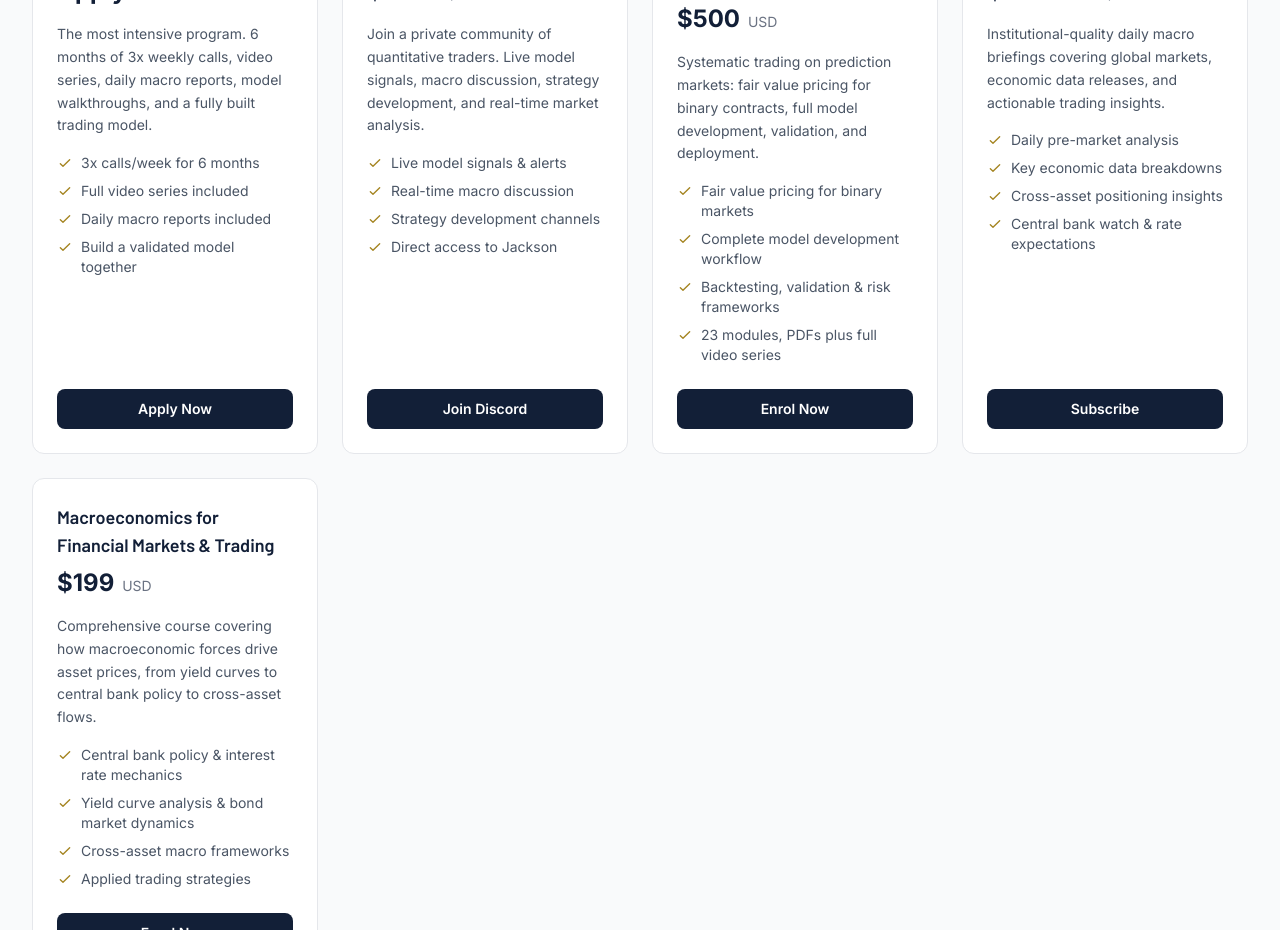
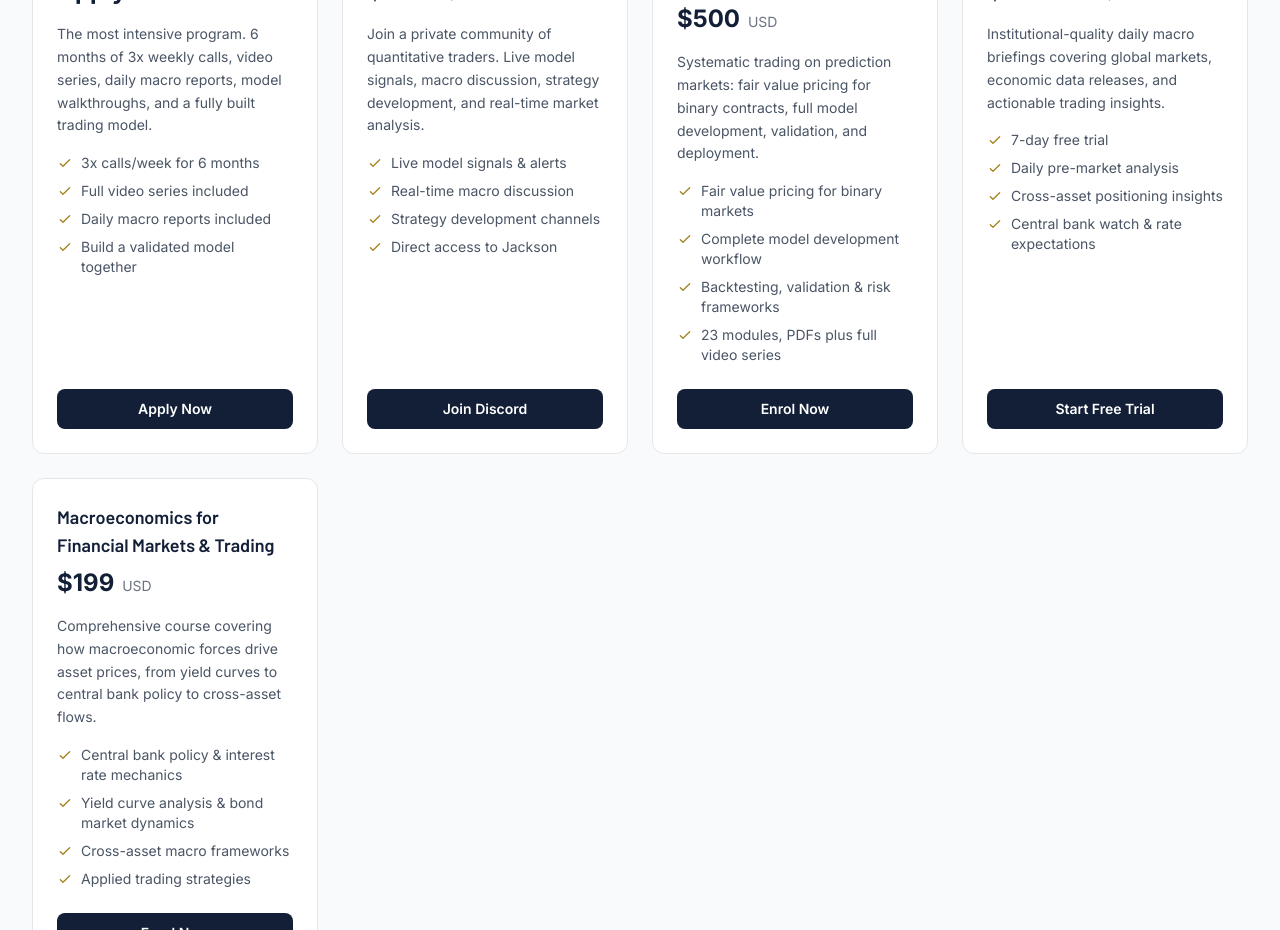
Before and after one commit to jacksonsemenas-creator/jsfinancials-website, a Next.js app: page / in a window 1280 px wide. Shown: the part 1760-2690 px from the top of the page. Built offline with nearby package versions, Linux system fonts and the light colour scheme; no server answers.

Commit message:
Add 7-day free trial to Daily Reports

```diff
--- a/src/app/HomeContent.tsx
+++ b/src/app/HomeContent.tsx
@@ -108,13 +108,13 @@ const products = [
     description:
       "Institutional-quality daily macro briefings covering global markets, economic data releases, and actionable trading insights.",
     features: [
+      "7-day free trial",
       "Daily pre-market analysis",
-      "Key economic data breakdowns",
       "Cross-asset positioning insights",
       "Central bank watch & rate expectations",
     ],
     href: "/products/daily-reports",
-    cta: "Subscribe",
+    cta: "Start Free Trial",
   },
   {
     title: "Macroeconomics for Financial Markets & Trading",
--- a/src/app/api/chat/route.ts
+++ b/src/app/api/chat/route.ts
@@ -40,13 +40,13 @@ Your role is to help website visitors by answering questions about JS Financials
    - Self-paced, lifetime access
    - Best for: anyone wanting to understand how macro drives markets, a great starting point
 
-4. **JSF Daily Macroeconomic Reports** ($29.99/month)
+4. **JSF Daily Macroeconomic Reports** ($29.99/month, 7-day free trial)
+   - 7-day free trial, cancel anytime during the trial and pay nothing
    - Institutional-quality daily briefings
    - Covers 40+ FX pairs, 9 commodities, 9 equity indices, 8 cryptocurrencies
    - Global macro overview, fundamental analysis, all-asset dashboard
    - Bias, risk scores, and tradability rankings
    - Delivered daily + archived in member portal at jsfinancials.com.au/members
-   - Cancel anytime, no lock-in
    - Best for: active traders who want daily institutional-grade macro analysis
 
 5. **JSF Quantitative Trading Discord** ($50/month)
--- a/src/app/products/daily-reports/page.tsx
+++ b/src/app/products/daily-reports/page.tsx
@@ -82,7 +82,7 @@ export default function DailyReportsPage() {
               indices, and cryptocurrencies. Delivered daily at 10:00 PM AEDT,
               seven days a week.
             </p>
-            <div className="flex flex-wrap items-center gap-6 mb-8">
+            <div className="flex flex-wrap items-center gap-6 mb-4">
               <div>
                 <span className="text-4xl font-bold text-white">$29.99</span>
                 <span className="text-gray-400 ml-2">USD / month</span>
@@ -91,14 +91,20 @@ export default function DailyReportsPage() {
                 or $269.99 / year (save 25%)
               </div>
             </div>
+            <div className="inline-flex items-center gap-2 px-3 py-1.5 rounded-full bg-green-500/10 border border-green-500/30 text-green-400 text-sm font-medium mb-8">
+              <svg className="w-4 h-4" fill="none" stroke="currentColor" viewBox="0 0 24 24">
+                <path strokeLinecap="round" strokeLinejoin="round" strokeWidth={2} d="M5 13l4 4L19 7" />
+              </svg>
+              7-day free trial. Cancel anytime.
+            </div>
             <div className="flex flex-wrap gap-4">
               <a
-                href="https://buy.stripe.com/3cI00l9ezasz0T6gAc6J205"
+                href="https://buy.stripe.com/9B6dRb0I330759mgAc6J20b"
                 target="_blank"
                 rel="noopener noreferrer"
                 className="inline-flex items-center px-8 py-3 bg-gold hover:bg-gold-light text-navy font-semibold rounded-lg transition-colors"
               >
-                Subscribe Now
+                Start Free Trial
               </a>
               <a
                 href="/files/sample-daily-report.pdf"
@@ -173,9 +179,9 @@ export default function DailyReportsPage() {
                   "Sent to your inbox at 10:00 PM AEDT every day, seven days a week. Be prepared before the session opens.",
               },
               {
-                title: "Cancel Anytime",
+                title: "7-Day Free Trial",
                 description:
-                  "No lock-in commitment. Cancel your subscription at any time with no questions asked.",
+                  "Try the full report for 7 days, no charge. Cancel anytime during the trial and pay nothing.",
               },
               {
                 title: "Professional Format",
@@ -203,20 +209,20 @@ export default function DailyReportsPage() {
       <section className="bg-navy py-20">
         <div className="max-w-3xl mx-auto px-4 sm:px-6 lg:px-8 text-center">
           <h2 className="font-heading text-3xl font-bold text-white mb-4">
-            Start Your Edge Tomorrow
+            Try It Free for 7 Days
           </h2>
           <p className="text-gray-300 mb-8">
-            Get your first report tonight. Institutional-grade macro analysis
-            delivered daily for less than the cost of a coffee.
+            Get your first report tonight. 7 days free, then $29.99/mo. Cancel
+            anytime during the trial and pay nothing.
           </p>
           <div className="flex flex-wrap justify-center gap-4">
             <a
-              href="https://buy.stripe.com/3cI00l9ezasz0T6gAc6J205"
+              href="https://buy.stripe.com/9B6dRb0I330759mgAc6J20b"
               target="_blank"
               rel="noopener noreferrer"
               className="inline-flex items-center px-8 py-3 bg-gold hover:bg-gold-light text-navy font-semibold rounded-lg transition-colors"
             >
-              Subscribe — $29.99/mo
+              Start Free Trial
             </a>
             <a
               href="/files/sample-daily-report.pdf"
--- a/src/app/products/page.tsx
+++ b/src/app/products/page.tsx
@@ -73,17 +73,17 @@ const products = [
     period: "USD / month",
     type: "Subscription",
     description:
-      "Institutional-quality daily briefings covering global macro conditions, key data releases, and actionable insights. Know what's moving markets before you trade.",
+      "Institutional-quality daily briefings covering global macro conditions, key data releases, and actionable insights. 7-day free trial included.",
     features: [
+      "7-day free trial, cancel anytime",
       "Daily pre-market macro analysis",
-      "Key economic data release breakdowns",
       "Cross-asset positioning & flow insights",
       "Central bank watch & rate path expectations",
-      "Weekly deep-dive research notes",
+      "All-asset dashboard with bias and risk scores",
       "Delivered to your inbox every day",
     ],
     href: "/products/daily-reports",
-    cta: "Subscribe",
+    cta: "Start Free Trial",
     highlight: false,
   },
   {
```
